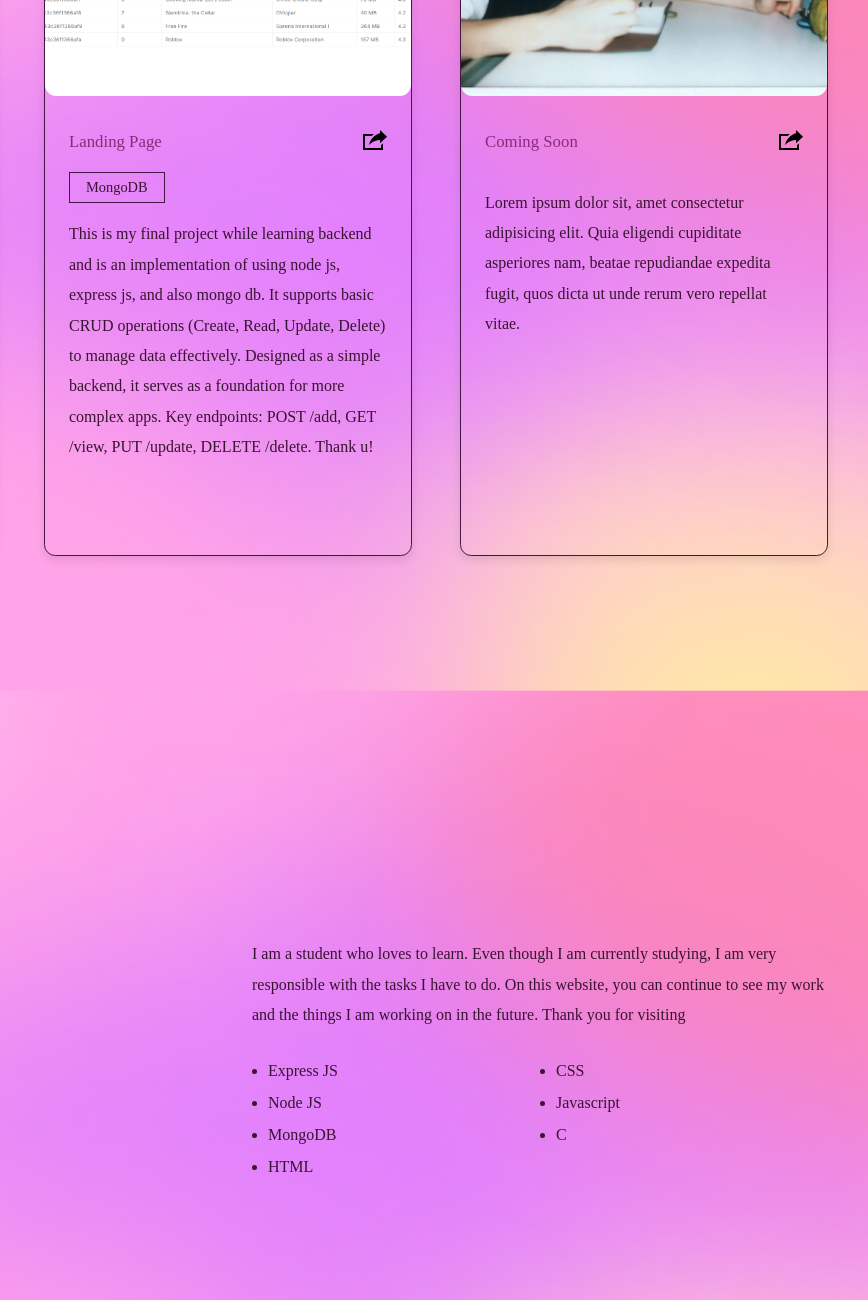
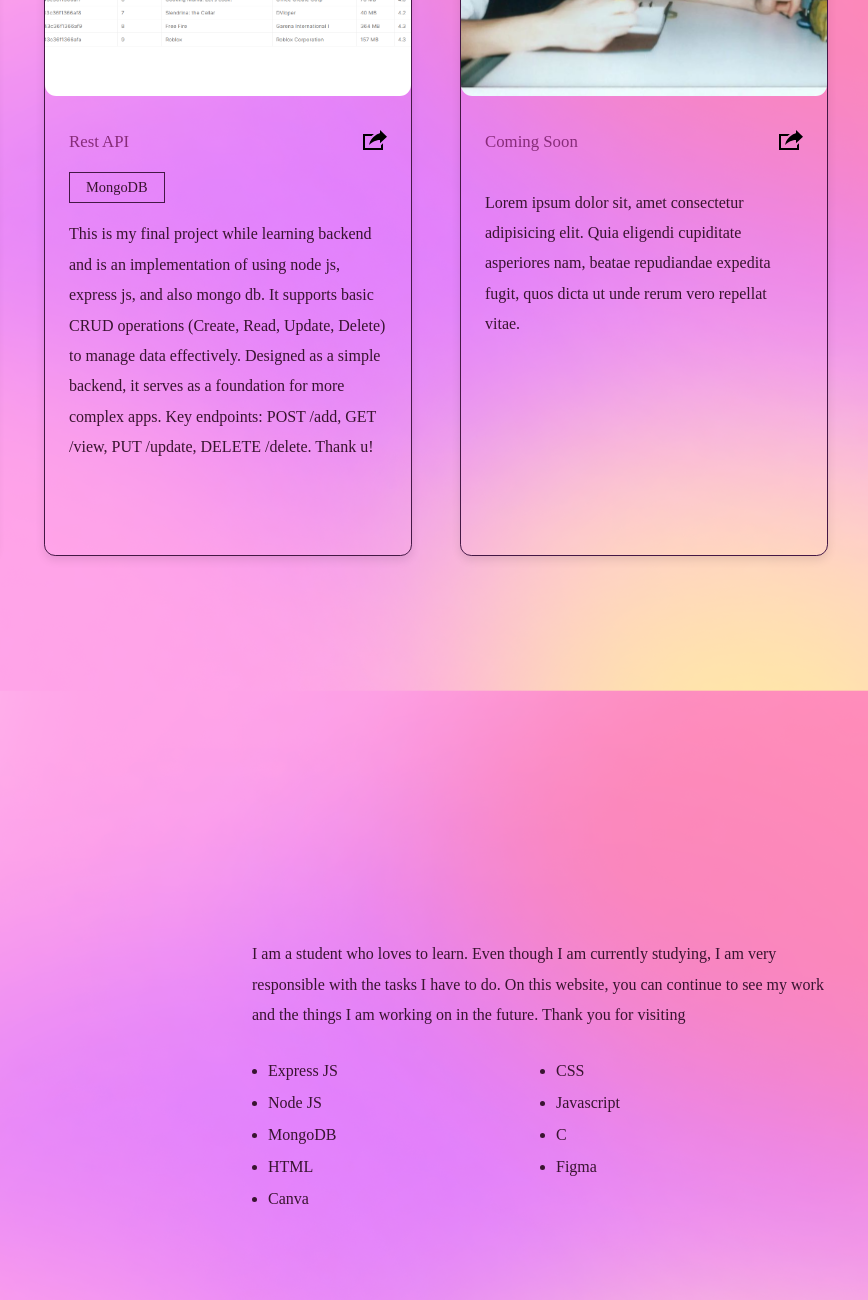
Before and after one commit to indybelajar/Portfolio-Indy, a plain HTML site: page index.html in a window 1280 px wide. Shown: the part 2040-3340 px from the top of the page, 412-1280 px from the left. Drawn offline with Linux system fonts and the light colour scheme.

Commit message:
Update index.html

```diff
--- a/index.html
+++ b/index.html
@@ -178,7 +178,7 @@
             </div>
             <div class="portfolio-info">
               <div class="portfolio-title">
-                <h4>Landing Page</h4>
+                <h4>Rest API</h4>
                 <a href="/" class="portfolio-link">
                   <svg
                     xmlns="http://www.w3.org/2000/svg"
@@ -280,12 +280,14 @@
                 <li>Node JS</li>
                 <li>MongoDB</li>
                 <li>HTML</li>
+                <li>Canva</li>
               </ul>
 
               <ul>
                 <li>CSS</li>
                 <li>Javascript</li>
                 <li>C</li>
+                <li>Figma</li>
               </ul>
             </div>
           </div>
```
